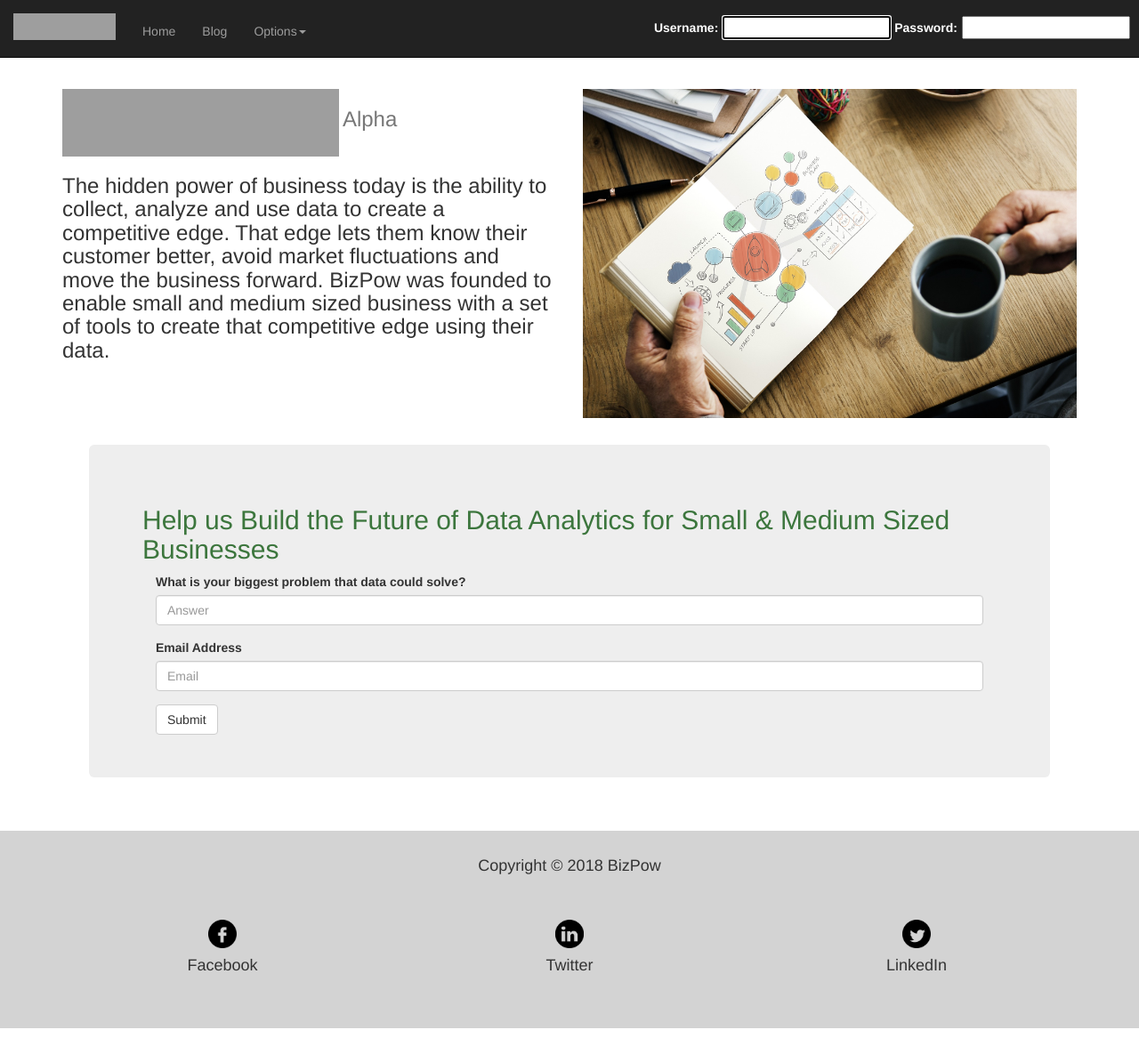
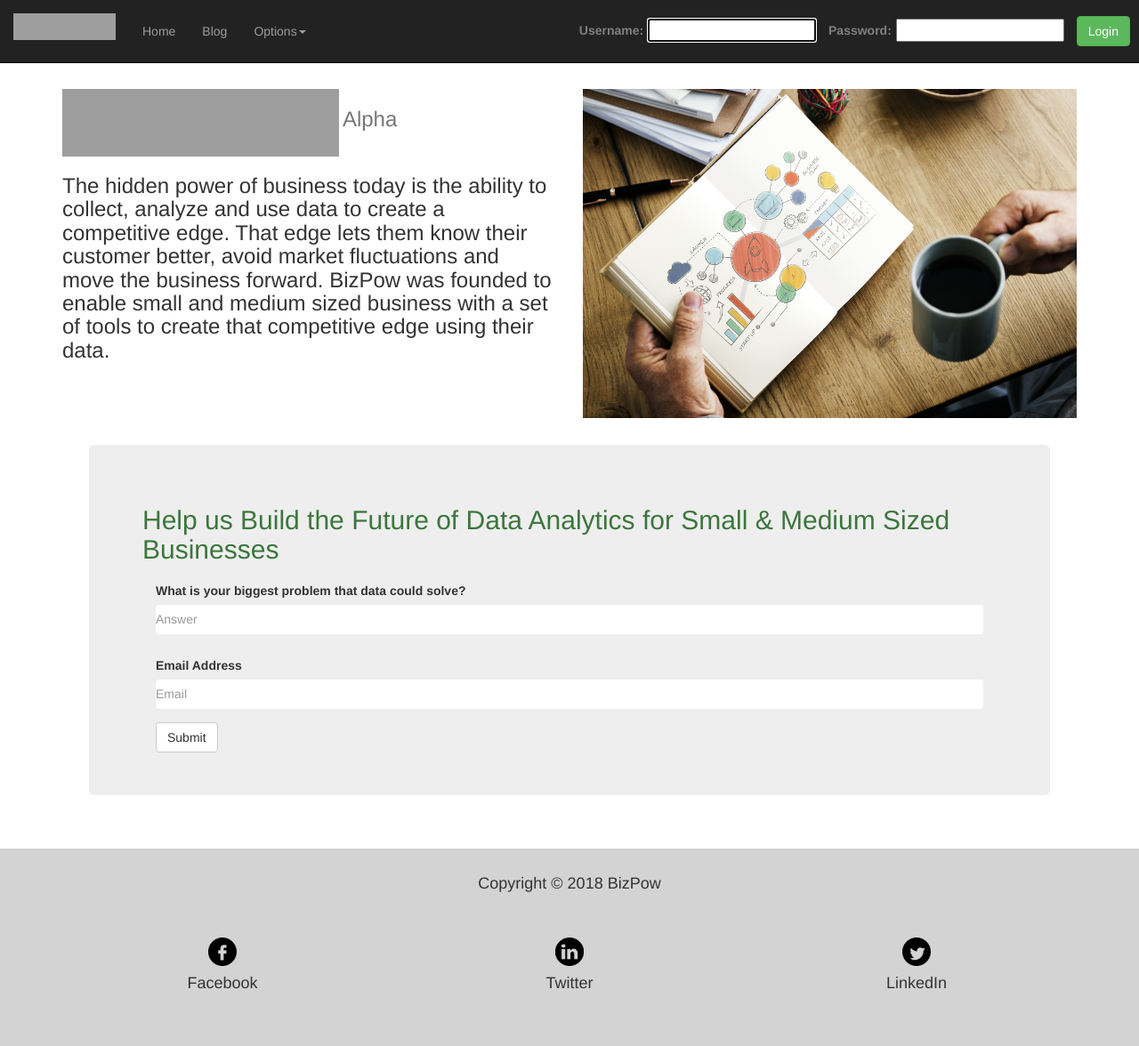
Before and after one commit to eanthonybp/c9-bizpow, a Django app: page / in a window 1280 px wide. Shown: the whole page at 89% size. Run offline with Django 3.2, Linux system fonts and the light colour scheme; some libraries are stand-ins or nearby versions; grey boxes are pictures that could not be loaded.

Commit message:
login/logout working from navbar

```diff
--- a/bizpow_alpha/urls.py
+++ b/bizpow_alpha/urls.py
@@ -4,6 +4,6 @@ from website import urls
 
 urlpatterns = [
     url(r'^admin/', admin.site.urls),
-    url(r'^account/',include('website.urls')),
+    url(r'^website/',include('website.urls')),
     url(r'^$',include('website.urls')),
 ]
--- a/website/templates/website/base_layout.html
+++ b/website/templates/website/base_layout.html
@@ -6,8 +6,30 @@
     <style>
       body {padding-top: 100px;}
 
+      .form-nav label{
+        padding-right: 5px;
+        color: gray;
+      }
+
+      .form-nav input{
+        margin-right: 10px;
+        color: green;
+      }
+
+      .form-group input{
+        display: block;
+        margin: 0 0 0 0;
+        padding: 0 0 0 0;
+        border: 0;
+      }
       .form-group label{
-        padding-right: 5px;
+        display: block;
+        padding-top: 10px;
+      }
+      .form-group helptext{
+        padding: 0px;
+        margin: 0px;
+        border: 0px;
       }
 
     </style>
@@ -45,14 +67,24 @@
               </ul>
             </li>
           </ul>
-          <div class="wrapper">
-            <form class ="navbar-form navbar-right" style="padding: 10px; color: white;" action="account/createuser" method="post">
-              <div class="form-group">
+          {% if user.is_authenticated %}
+            <form class ="navbar-form navbar-right" style="padding: 10px;" action="logout/" method="post">
+              <div class="form-nav">
                 {% csrf_token %}
-                {{ loginform }}
+                <label>Welcome, {{ user.username }}.</label>W
+                <button type="submit" class="btn btn-success">Logout</button>
               </div>
             </form>
-          </div>
+          {% else %}
+            <form class ="navbar-form navbar-right" style="padding: 10px;" action="login/" method="post">
+              <div class="form-nav">
+                {% csrf_token %}
+                {{ loginform}}
+                <button type="submit" class="btn btn-success">Login</button>
+              </div>
+            </form>
+          {% endif %}
+
 <!-- LOGIN FORM
           <form class="navbar-form navbar-right" style="padding-top: 5px">
             <div class="form-group">
--- a/website/templates/website/createuser.html
+++ b/website/templates/website/createuser.html
@@ -8,7 +8,7 @@
         <form action="account/createuser" method="post">
             <div class="form-group">
                 {% csrf_token %}
-                {{ form }}
+                {{ form|removetags:"br" }}
             </div>
             <input type="submit" value="Create"/>
         </form>
--- a/website/urls.py
+++ b/website/urls.py
@@ -6,5 +6,6 @@ app_name = 'website'
 urlpatterns = [
     url(r'^$', views.homepage,name='homepage'),
     url(r'^createuser/',views.createuser,name='createuser'),
-    url(r'^login/',views.login,name='login'),
+    url(r'^login/',views.login_user,name='login'),
+    url(r'^logout/',views.logout_user,name='logout'),
 ]
--- a/website/views.py
+++ b/website/views.py
@@ -1,5 +1,6 @@
 from django.shortcuts import render, redirect
 from django.contrib.auth.forms import UserCreationForm, AuthenticationForm
+from django.contrib.auth import authenticate, login, logout
 
 # Create your views here.
 def homepage(request):
@@ -15,15 +16,22 @@ def createuser(request):
             return redirect('website:homepage')
     else:
         form = UserCreationForm()
+        loginform=AuthenticationForm()
 
-    return render(request,'website/createuser.html',{'form':form})
+    return render(request,'website/createuser.html',{'form':form, 'loginform':loginform})
 
-def login(request):
-    if request.method == 'POST':
-        form = AuthenticationForm(request.POST)
-        if form.is_valid():
-            return render(request, 'website:homepage')
-        else:
-            loginform=AuthenticationForm()
+def login_user(request):
+    username = password = ''
+    if request.POST:
+        username = request.POST['username']
+        password = request.POST['password']
 
-    return render(request,'website:homepage', {'loginform':loginform})
+        user = authenticate(username=username, password=password)
+        if user is not None:
+            if user.is_active:
+                login(request, user)
+    return redirect('website:homepage')
+
+def logout_user(request):
+    logout(request)
+    return redirect('website:homepage')
```
Also changed, not shown: db.sqlite3.
